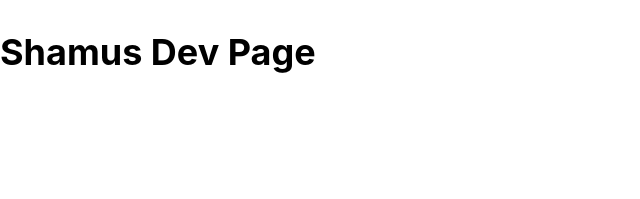
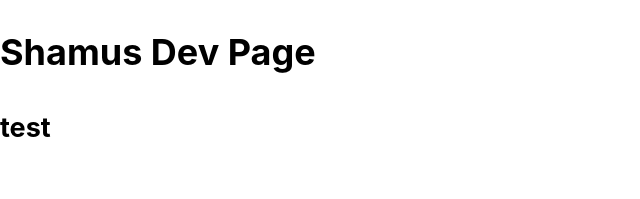
Before and after one commit to japser36/COSC-499-Pace-A, a Next.js app in the folder src/: page /app/shamus in a window 1280 px wide. Shown: the top 199 px of the page, without its empty margins (0-640 px from the left). Built offline with nearby package versions, Linux system fonts and the light colour scheme.

Commit message:
fixed pre-commit linting for real this time.
I've been having a problem with my dev dependencies being deleted by each other which has made testing very annoying. I'm pretty sure this issue is only on my end. If not sorry :P

```diff
--- /dev/null
+++ b/package.json
@@ -0,0 +1,5 @@
+{
+  "dependencies": {
+    "husky": "^4.3.0"
+  }
+}
--- a/src/pages/app/shamus.tsx
+++ b/src/pages/app/shamus.tsx
@@ -8,6 +8,10 @@ export default function Home() {
                 <title>Shamus Dev Page</title>
             </Head>
             <h1>Shamus Dev Page</h1>
+            <h2>test</h2>
         </>
     )
 }
+
+//the following command is the only fix i could find for a recurring issue i have been having. I think this is an issue on my end only but idk for sure.
+//yarn add @types/node @types/react @typescript-eslint/eslint-plugin @typescript-eslint/parser eslint eslint-config-prettier eslint-plugin-prettier eslint-plugin-react husky lint-staged prettier typescript
```
